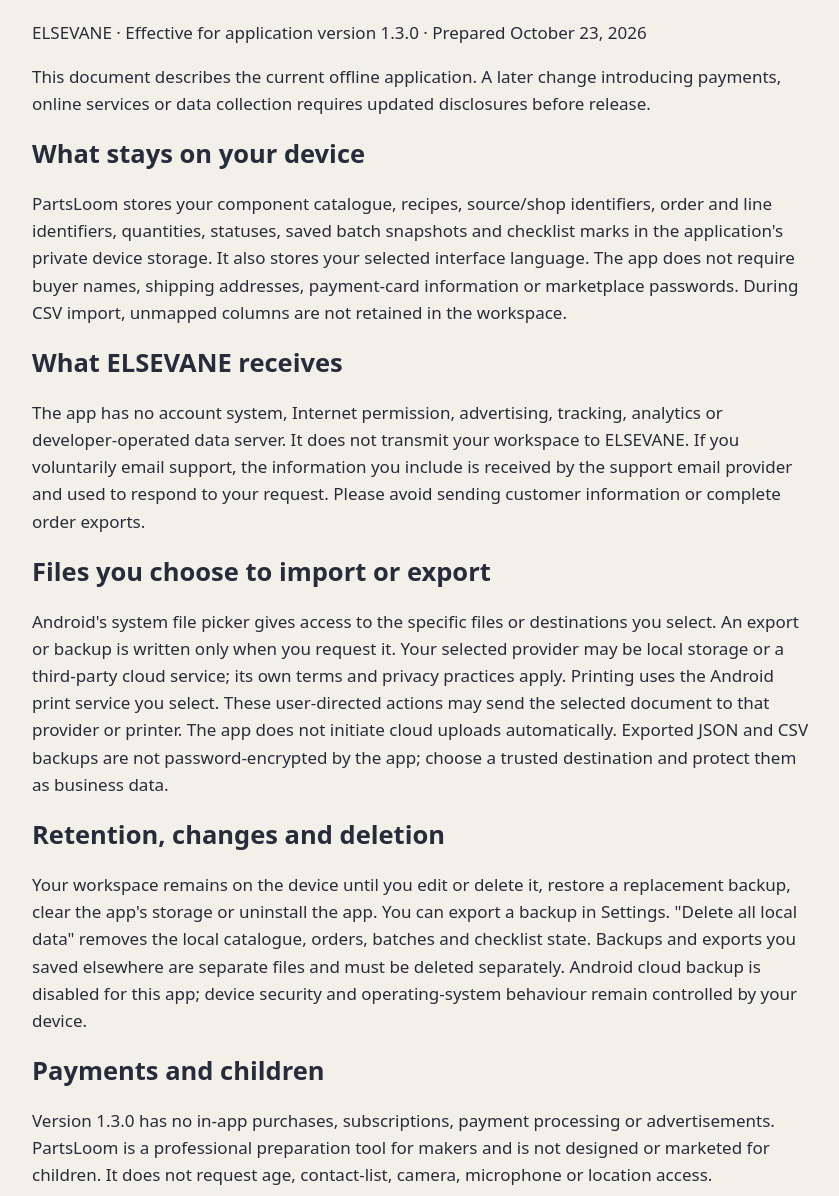
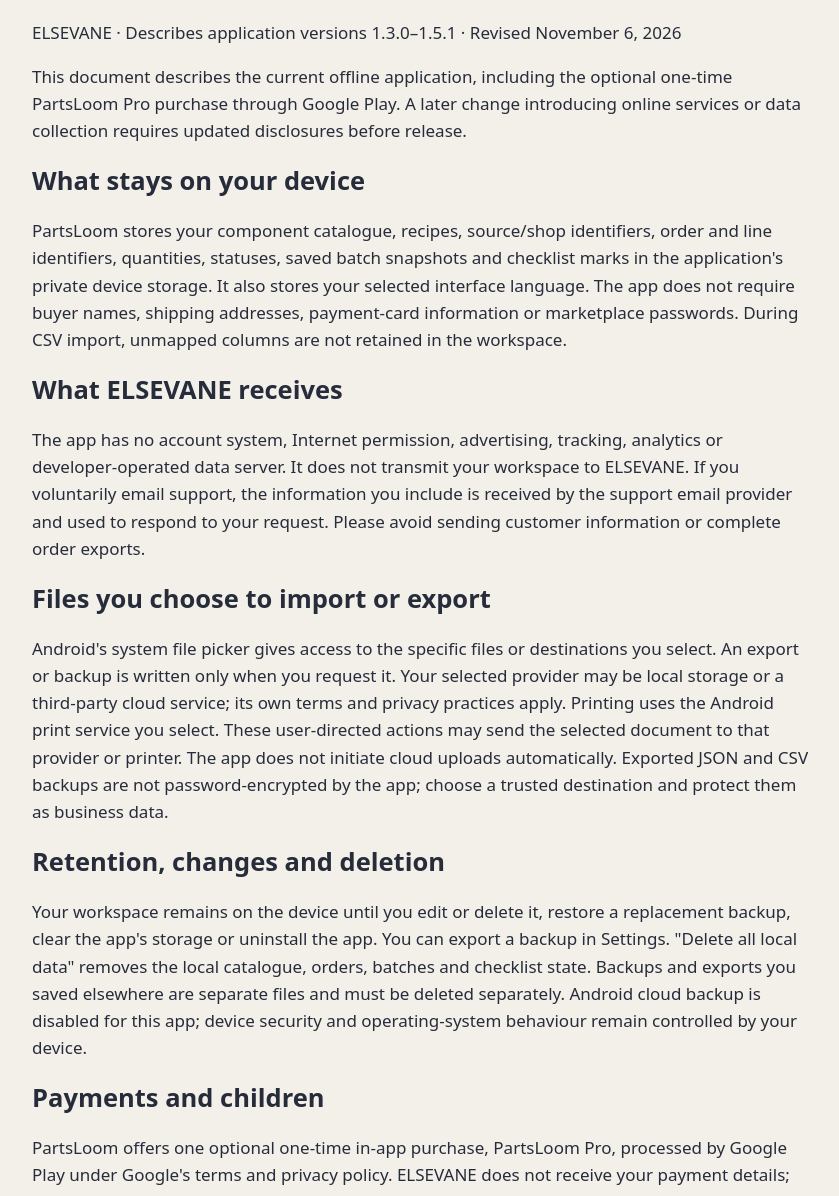
Before and after one commit to TheGreatestCat555/elsevane-app-policies, a plain HTML site: page partsloom/index.html in a window 1280 px wide. Shown: the part 85-1281 px from the top of the page, without its empty margins (218-1057 px from the left). Drawn offline with Linux system fonts and the light colour scheme.

Commit message:
PartsLoom policy: optional one-time Pro purchase via Google Play (1.5.1)

```diff
--- a/partsloom/index.html
+++ b/partsloom/index.html
@@ -1,12 +1,16 @@
 <!doctype html>
 <html lang="en"><head><meta charset="utf-8"><meta name="viewport" content="width=device-width,initial-scale=1"><title>PartsLoom privacy policy — ELSEVANE</title><style>body{font:17px/1.6 system-ui,sans-serif;color:#272c3b;background:#f3f0e9;max-width:780px;margin:40px auto;padding:0 24px}h1,h2{line-height:1.2}a{color:#384cc5}</style></head><body>
-<h1>PartsLoom privacy policy</h1><p>ELSEVANE · Effective for application version 1.3.0 · Prepared October 23, 2026</p>
-<p>This document describes the current offline application. A later change introducing payments, online services or data collection requires updated disclosures before release.</p>
+<h1>PartsLoom privacy policy</h1><p>ELSEVANE · Describes application versions 1.3.0–1.5.1 · Revised November 6, 2026</p>
+<p>This document describes the current offline application, including the optional one-time PartsLoom Pro purchase through Google Play. A later change introducing online services or data collection requires updated disclosures before release.</p>
 <h2>What stays on your device</h2><p>PartsLoom stores your component catalogue, recipes, source/shop identifiers, order and line identifiers, quantities, statuses, saved batch snapshots and checklist marks in the application's private device storage. It also stores your selected interface language. The app does not require buyer names, shipping addresses, payment-card information or marketplace passwords. During CSV import, unmapped columns are not retained in the workspace.</p>
 <h2>What ELSEVANE receives</h2><p>The app has no account system, Internet permission, advertising, tracking, analytics or developer-operated data server. It does not transmit your workspace to ELSEVANE. If you voluntarily email support, the information you include is received by the support email provider and used to respond to your request. Please avoid sending customer information or complete order exports.</p>
 <h2>Files you choose to import or export</h2><p>Android's system file picker gives access to the specific files or destinations you select. An export or backup is written only when you request it. Your selected provider may be local storage or a third-party cloud service; its own terms and privacy practices apply. Printing uses the Android print service you select. These user-directed actions may send the selected document to that provider or printer. The app does not initiate cloud uploads automatically. Exported JSON and CSV backups are not password-encrypted by the app; choose a trusted destination and protect them as business data.</p>
 <h2>Retention, changes and deletion</h2><p>Your workspace remains on the device until you edit or delete it, restore a replacement backup, clear the app's storage or uninstall the app. You can export a backup in Settings. "Delete all local data" removes the local catalogue, orders, batches and checklist state. Backups and exports you saved elsewhere are separate files and must be deleted separately. Android cloud backup is disabled for this app; device security and operating-system behaviour remain controlled by your device.</p>
-<h2>Payments and children</h2><p>Version 1.3.0 has no in-app purchases, subscriptions, payment processing or advertisements. PartsLoom is a professional preparation tool for makers and is not designed or marketed for children. It does not request age, contact-list, camera, microphone or location access.</p>
+<h2>Payments and children</h2><p>PartsLoom offers one optional one-time in-app purchase, PartsLoom Pro, processed by Google Play under Google's terms and privacy policy. ELSEVANE does not receive your payment details; the app receives only the purchase status (product, purchase state, Google purchase token and signature) to unlock Pro on your device. There are no subscriptions or advertisements. PartsLoom is a professional preparation tool for makers and is not designed or marketed for children. It does not request age, contact-list, camera, microphone or location access.</p>
 <h2>Contact</h2><p>For support, privacy questions and requests, contact <a href="mailto:support.elsevane@gmail.com">support.elsevane@gmail.com</a>. Identify PartsLoom and your app version. ELSEVANE cannot remotely retrieve or delete a workspace that has never been transmitted to it.</p>
+<h2>Email support and requests</h2><p>If you contact support, ELSEVANE receives your email address, any sender name, your message, mail metadata and any attachments you choose to send. The mailbox uses Gmail; Google processes correspondence under its <a href="https://policies.google.com/privacy">privacy policy</a>. Correspondence is used for your request and related follow-up. Start with the version and reproduction steps, preferably with invented examples; do not send passwords or complete customer or seller reports by default.</p>
+<p>Retention depends on the support purpose, necessary legal obligations or an unresolved dispute. There is no configured automatic expiry; removal is manual. You may request access, correction or deletion at the contact above, subject to applicable requirements and necessary legal retention. Clearing the app does not delete correspondence or provider copies. App-local data cannot be retrieved remotely by ELSEVANE.</p>
+<h2>Policy website and changes</h2><p>The public copy of this policy is hosted on GitHub Pages. Visiting it exposes connection/request information to GitHub under its <a href="https://docs.github.com/en/site-policy/privacy-policies/github-general-privacy-statement">privacy statement</a>. This policy page contains no added analytics, forms, embedded third-party media or tracking scripts. The offline Android app does not perform cross-site tracking or use browser Do Not Track signals. Other providers may have their own practices.</p>
+<p>Material changes to app or support data handling require a revised policy and any required notices or consent before the changed handling begins. The revision date above identifies this document. Online accounts, analytics or external processing are not introduced by this policy revision; the only purchase is the optional Google Play one-time PartsLoom Pro unlock described above.</p>
 <p>This policy is a factual description of the current build. It does not represent a guarantee of compliance in every jurisdiction or replace the owner's required store, merchant and legal-entity disclosures.</p>
 </body></html>
```
